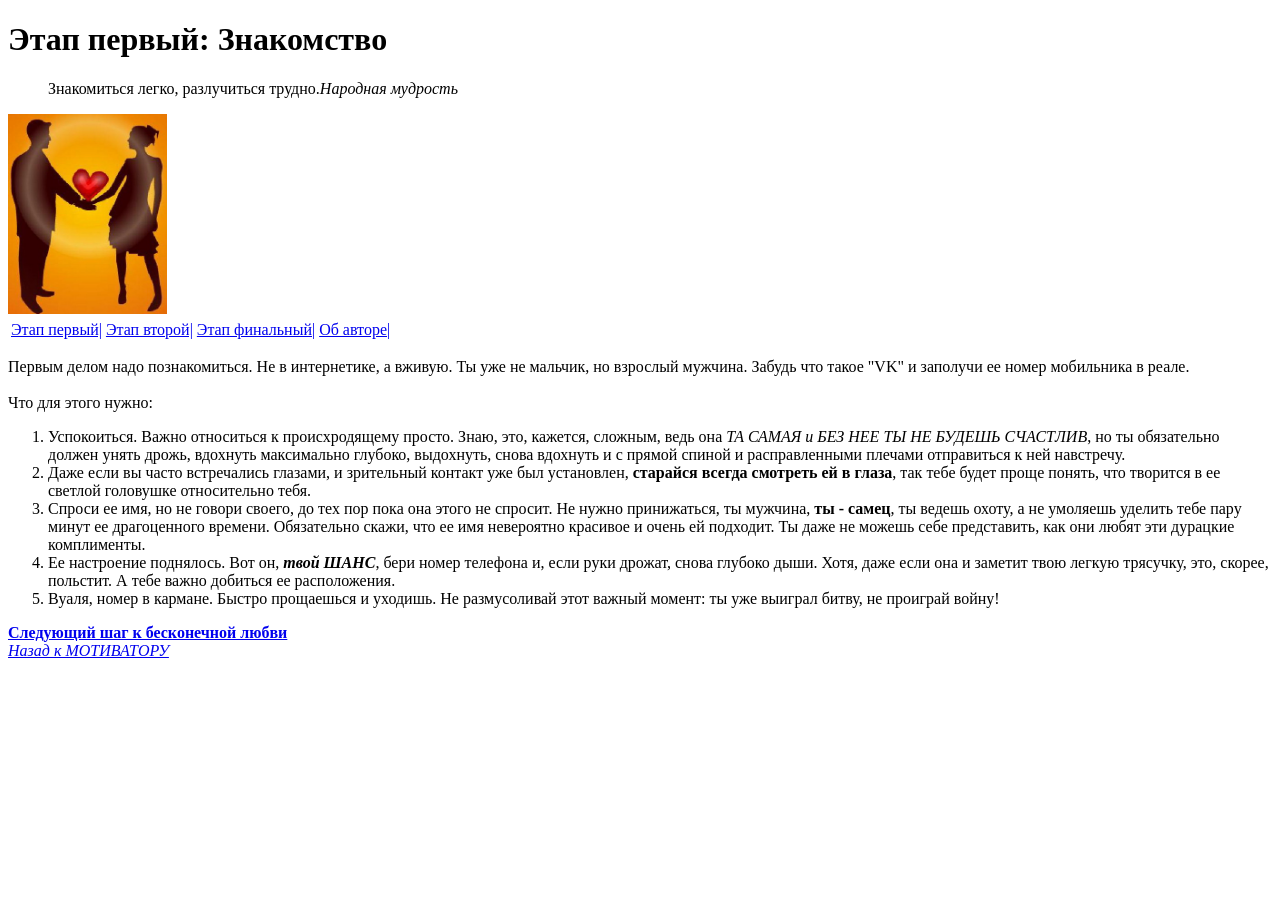
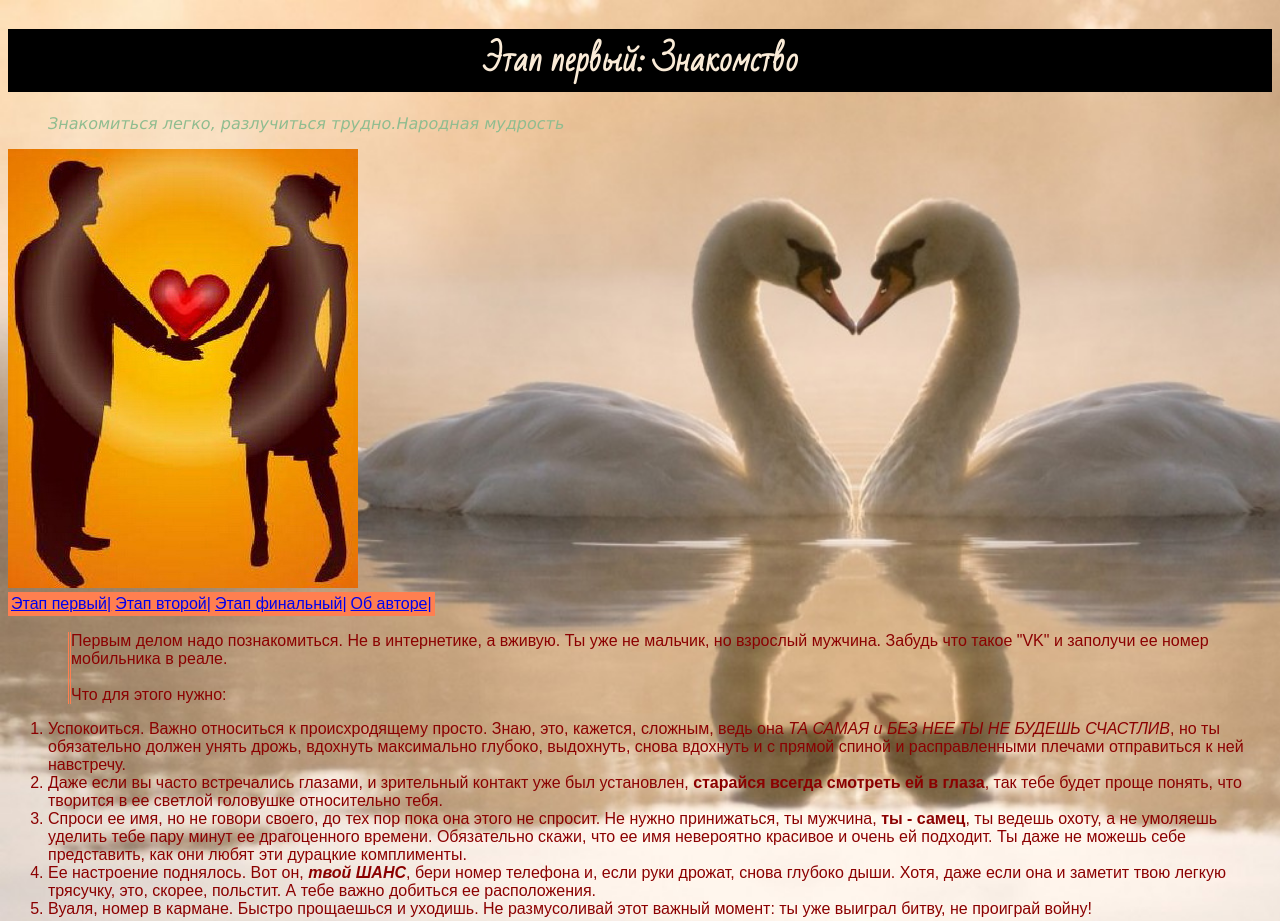
Before and after one commit to itmo-it-group-305/rodion.kovalev-makeup, a plain HTML site: page pages/2.html in a window 1280 px wide. Shown: the top 921 px of the page. Before the commit the page ends 800 px from the top, so only its background shows below. Drawn offline with Linux system fonts and the light colour scheme; a web font is replaced by a local one.

Commit message:
Добавил стили. Есть немало непонятных багов=((

```diff
--- /dev/null
+++ b/css/print.css
@@ -0,0 +1,4 @@
+body{
+    font-family: Verdana, Helvetica, Arial, sans-serif, cursive;
+    background-color: antiquewhite;
+}
--- /dev/null
+++ b/css/style.css
@@ -0,0 +1,42 @@
+@import url(https://fonts.googleapis.com/css?family=Bad+Script|Lobster|Ruslan+Display|Exo+2:900italic&subset=latin,cyrillic);
+body {
+    font-family: Arial, sans-serif;
+    background-color: coral;
+    color: darkred;
+    float: left;
+
+}
+body.background{
+    background: url(../IMG/fon.jpg) no-repeat;
+    background-size: cover;
+}
+
+img.size {
+    background: auto;
+
+}
+
+h1 {
+    font-family: 'Bad Script', cursive;
+    color: antiquewhite;
+    background-color: black;
+    text-align: center;
+}
+
+p {
+    margin-left: 60px;
+    margin-right: 60px;
+    border-left: double coral;
+    float: left;
+    width: auto;
+
+}
+table {
+    background-color: coral;
+}
+
+blockquote {
+    font-family: Verdana, Helvetica, Arial, sans-serif, cursive;
+    font-style: italic;
+    color: darkseagreen;
+}
--- a/pages/2.html
+++ b/pages/2.html
@@ -3,14 +3,16 @@
 <head lang="ru">
 <title>Этап первый: Знакомство</title>
 <meta charset="utf-8">
+    <link rel="stylesheet" href="../css/style.css">
+    <link media="print" rel="stylesheet" href="../css/print.css">
 </head>
-    <body>
+    <body class="background">
     <h1> Этап первый: Знакомство</h1>
         <blockquote> Знакомиться легко, разлучиться трудно.<em>Народная мудрость</em></blockquote>
-    <img src="../IMG/meeting.jpg" height="200">
+    <img src="../IMG/meeting.jpg">
         <table>
             <tr>
-                <td><a href="file:///home/developer/%D0%94%D0%BE%D0%BA%D1%83%D0%BC%D0%B5%D0%BD%D1%82%D1%8B/ProjectX/pages/2.html">Этап первый|</a></td>
+                <td><a href="2.html">Этап первый|</a></td>
                 <td><a href="3.html">Этап второй|</a></td>
                 <td><a href="4.html">Этап финальный|</a></td>
                 <td><a href="about.html">Об авторе|</a></td>
```
Also changed, not shown: index.html (+13 -7 lines), pages/4.html (+3 -1 lines), pages/about.html (+3 -1 lines), IMG/fon.jpg (added), 1 other file.
